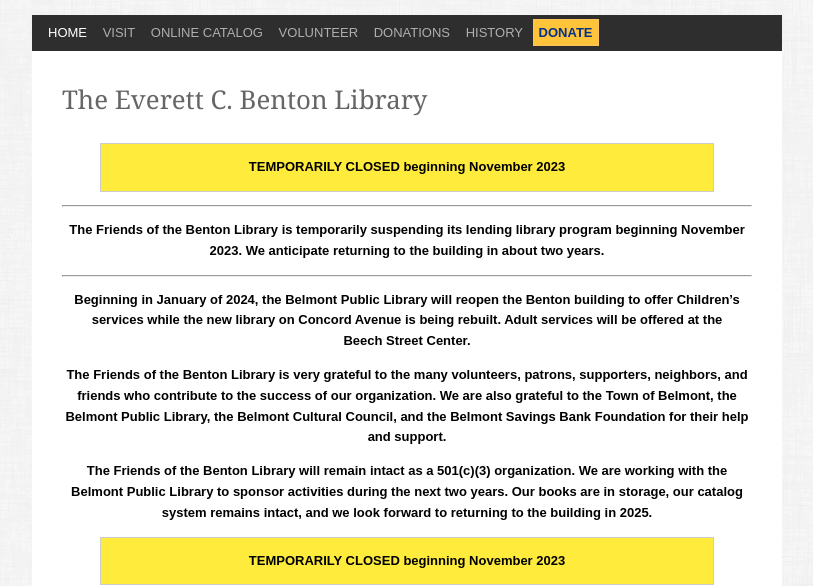
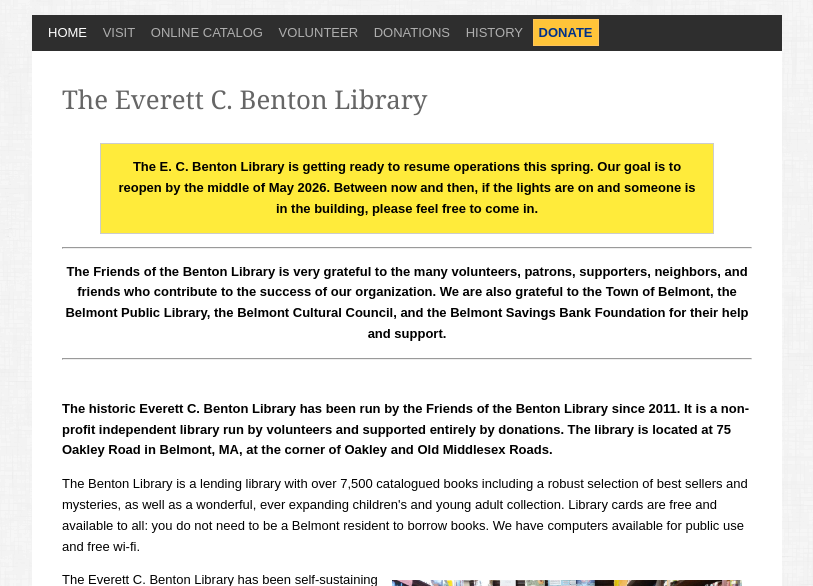
Before and after one commit to ecbenton/ecbenton.github.io, a plain HTML site: page index.html in a window 1280 px wide. Shown: the part 366-952 px from the top of the page, without its empty margins (233-1046 px from the left). Drawn offline with Linux system fonts and the light colour scheme.

Commit message:
Remove closure notices

```diff
--- a/index.html
+++ b/index.html
@@ -24,29 +24,13 @@
 <div id="content">
 <h3>The Everett C. Benton Library</h3>
 
-<p style="max-width: 85%; margin: 1em auto; border: 1px solid #ccc; padding: 1em; background-color: #ffeb3b; text-align: center">
-<b>TEMPORARILY CLOSED beginning November 2023</b>
+<p style="font-weight: bold; max-width: 85%; margin: 1em auto; border: 1px solid #ccc; padding: 1em; background-color: #ffeb3b; text-align: center">
+The E. C. Benton Library is getting ready to resume operations this spring.
+Our goal is to reopen by the middle of May 2026.  Between now and then, if the
+lights are on and someone is in the building, please feel free to come in.
 </p>
 
-
 <hr>
-<p style="text-align: center; font-weight: bold">
-The Friends of the Benton Library is temporarily suspending
-its lending library program beginning November 2023.
-We anticipate returning to the building in about two years.
-</p>
-<hr>
-
-
-<p style="text-align: center; font-weight: bold">
-Beginning in January of 2024, the Belmont Public Library will reopen the Benton
-building to offer Children’s services while the new library on Concord Avenue
-is being rebuilt.  Adult services will be offered at the
-<span style="white-space: nowrap">Beech Street Center.</span>
-</p>
-
-
-
 <p style="text-align: center; font-weight: bold">
 The Friends of the Benton Library is very grateful to the many volunteers,
 patrons, supporters, neighbors, and friends who contribute to the success of
@@ -54,23 +38,9 @@ our organization.  We are also grateful to the Town of Belmont, the Belmont
 Public Library, the Belmont Cultural Council, and the Belmont Savings Bank
 Foundation for their help and support.
 </p>
+<hr>
 
-
-
-<p style="text-align: center; font-weight: bold">
-The Friends of the Benton Library will remain intact as a 501(c)(3)
-organization.  We are working with the Belmont Public Library to sponsor
-activities during the next two years. Our books are in storage, our catalog
-system remains intact, and we look forward to returning to the building in
-2025.
-</p>
-
-<p style="max-width: 85%; margin: 1em auto; border: 1px solid #ccc; padding: 1em; background-color: #ffeb3b; text-align: center">
-<b>TEMPORARILY CLOSED beginning November 2023</b>
-</p>
-
-
-<p>
+<p style="font-weight: bold; margin-top: 3em;">
 The historic Everett C. Benton Library has been run by the Friends of the
 Benton Library since 2011.  It is a non-profit independent library run by
 volunteers and supported entirely by donations. The library is located at 75
```
Also changed, not shown: visit.html (+5 -6 lines), volunteer.html (+0 -10 lines).
